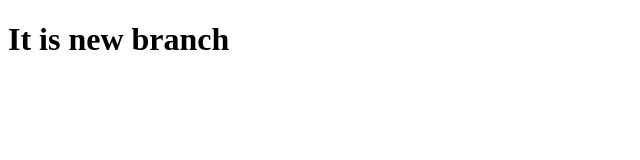
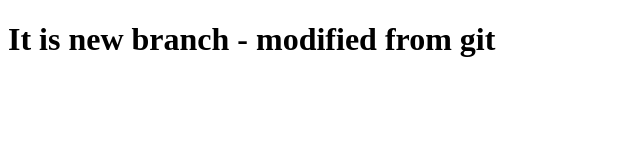
Before and after one commit to Kedarson/testreport, a plain HTML site: page index.html in a window 1280 px wide. Shown: the whole page, without its empty margins (0-640 px from the left). Drawn offline with Linux system fonts and the light colour scheme.

Commit message:
Update index.html

```diff
--- a/index.html
+++ b/index.html
@@ -5,6 +5,6 @@
         <title>TestReport new </title>
     </head>
     <body>
-        <h1>It is new branch</h1>
+        <h1>It is new branch - modified from git</h1>
     </body>
 </html>
```
